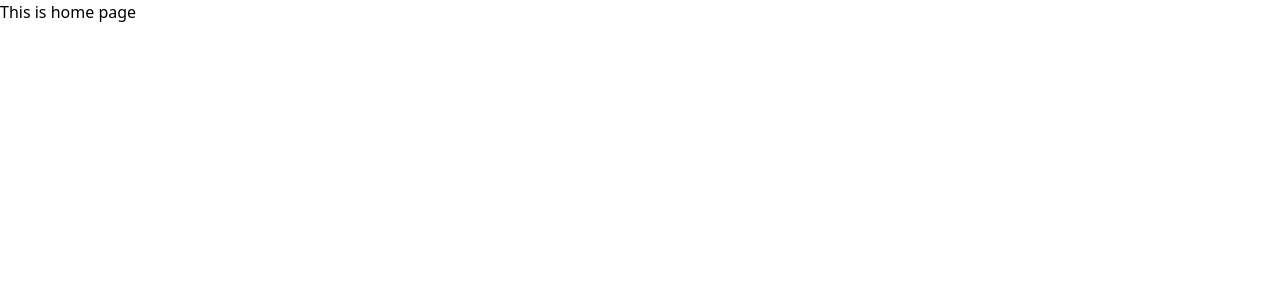
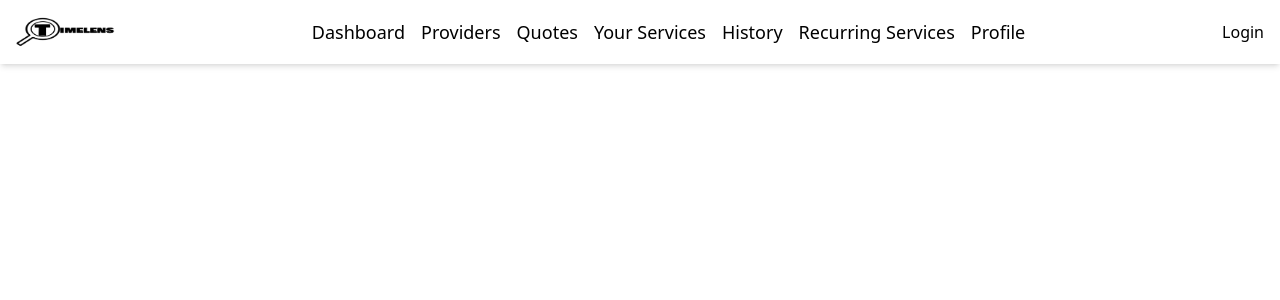
Before and after one commit to athulkrishnama/appointmentScheduler-frontend, a React (Vite) app in the folder client/: page / in a window 1280 px wide. Shown: the top 300 px of the page. Built offline with nearby package versions, Linux system fonts and the light colour scheme; no server answers.

Commit message:
add Header component and integrate it into Home page

```diff
--- /dev/null
+++ b/client/src/components/header/Header.jsx
@@ -0,0 +1,89 @@
+import React from 'react';
+import { Link } from 'react-router';
+import { motion } from 'framer-motion';
+import { useSelector, useDispatch } from 'react-redux';
+import { setAccessToken, setName, setEmail, setPhoneNumber } from '../../store/userSlice/userSlice';
+import logo from '../../assets/timelens.png';
+
+function Header() {
+  const user = useSelector((state) => state.user);
+  const dispatch = useDispatch();
+
+  const handleLogout = () => {
+    dispatch(setAccessToken(''));
+    dispatch(setName(''));
+    dispatch(setEmail(''));
+    dispatch(setPhoneNumber(''));
+    // Additional logout logic if needed
+  };
+
+  return (
+    <motion.header
+      className="bg-white text-black p-4 flex flex-col md:flex-row justify-between items-center shadow-md"
+      initial={{ opacity: 0, y: -20 }}
+      animate={{ opacity: 1, y: 0 }}
+      transition={{ duration: 0.5 }}
+    >
+      <div className="logo mb-4 md:mb-0">
+        <img src={logo} alt="Logo" className="h-8" />
+      </div>
+      <nav className="navigation flex-grow">
+        <ul className="flex flex-col md:flex-row space-y-2 md:space-y-0 md:space-x-4 justify-center">
+          <li>
+            <Link to="/dashboard" className="hover:text-gray-600 text-lg font-medium">
+              Dashboard
+            </Link>
+          </li>
+          <li>
+            <Link to="/providers" className="hover:text-gray-600 text-lg font-medium">
+              Providers
+            </Link>
+          </li>
+          <li>
+            <Link to="/quotes" className="hover:text-gray-600 text-lg font-medium">
+              Quotes
+            </Link>
+          </li>
+          <li>
+            <Link to="/your-services" className="hover:text-gray-600 text-lg font-medium">
+              Your Services
+            </Link>
+          </li>
+          <li>
+            <Link to="/history" className="hover:text-gray-600 text-lg font-medium">
+              History
+            </Link>
+          </li>
+          <li>
+            <Link to="/recurring-services" className="hover:text-gray-600 text-lg font-medium">
+              Recurring Services
+            </Link>
+          </li>
+          <li>
+            <Link to="/profile" className="hover:text-gray-600 text-lg font-medium">
+              Profile
+            </Link>
+          </li>
+        </ul>
+      </nav>
+      <div className="ml-auto">
+        {user.accessToken ? (
+          <div className="flex items-center space-x-4">
+            <span className="text-lg font-medium">{user.name}</span>
+            <div className="text-red-600 hover:text-red-800 cursor-pointer" onClick={handleLogout}>
+              Logout
+            </div>
+          </div>
+        ) : (
+          <div className="hover:text-gray-600">
+            <Link to="/login">
+              Login
+            </Link>
+          </div>
+        )}
+      </div>
+    </motion.header>
+  );
+}
+
+export default Header;
--- a/client/src/pages/Home.jsx
+++ b/client/src/pages/Home.jsx
@@ -1,10 +1,11 @@
 import React from 'react'
+import Header from '../components/header/Header'
 
 function Home() {
   return (
-    <div>
-      This is home page
-    </div>
+  <>
+  <Header/>
+  </>
   )
 }
 
```
